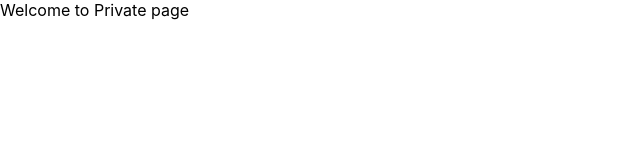
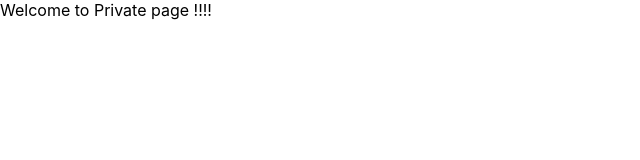
Before and after one commit to HarshikaMShetty/Msal-App, a Next.js app: page /private in a window 1280 px wide. Shown: the top 160 px of the page, without its empty margins (0-640 px from the left). Built offline with nearby package versions, Linux system fonts and the light colour scheme.

Commit message:
Update index.tsx

```diff
--- a/pages/private/index.tsx
+++ b/pages/private/index.tsx
@@ -2,7 +2,7 @@ import React from 'react'
 
 const Private = () => {
   return (
-    <div>Welcome to Private page</div>
+    <div>Welcome to Private page !!!!</div>
   )
 }
 
```
